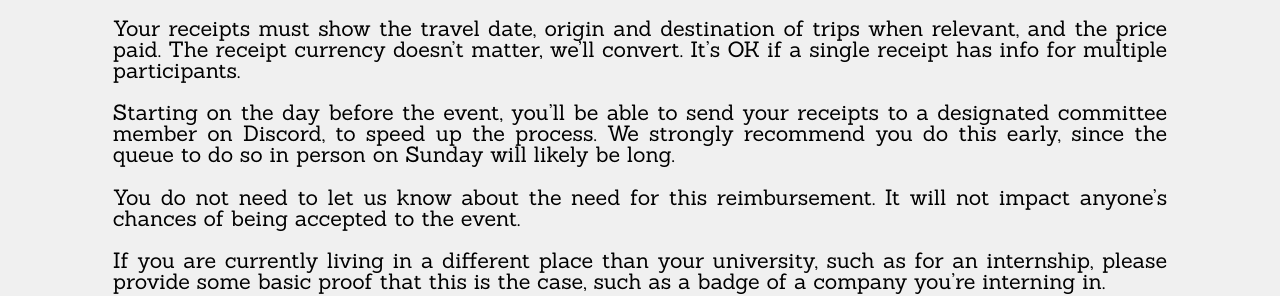
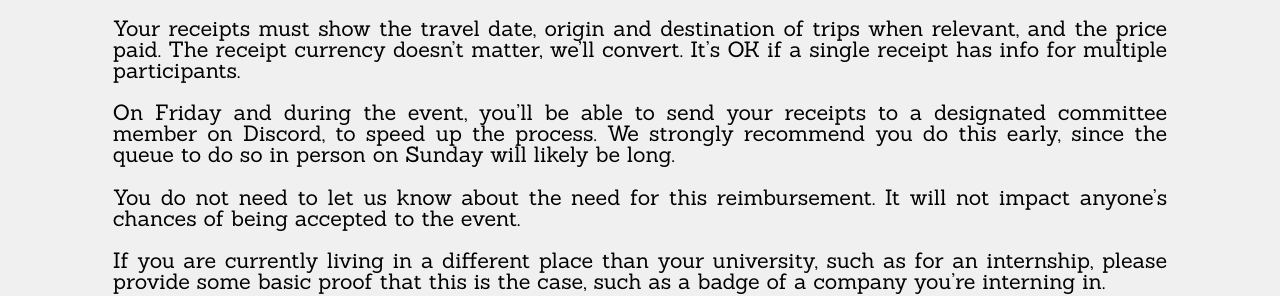
Before and after one commit to LauzHack/LauzHack.github.io, a Jekyll site: the page built from policies.md, in a window 1280 px wide. Shown: the part 1568-1864 px from the top of the page. Built offline with Jekyll 4.4.1, drawn with Linux system fonts in a browser that asks for light colours.

Commit message:
Clarify reimbursement policy timing

```diff
--- a/policies.md
+++ b/policies.md
@@ -57,7 +57,7 @@ this counts as travel. Similarly, if you must stay at a hotel from Sunday to Mon
 Your receipts must show the travel date, origin and destination of trips when relevant, and the price paid.
 The receipt currency doesn't matter, we'll convert. It's OK if a single receipt has info for multiple participants.
 
-Starting on the day before the event, you'll be able to send your receipts to a designated committee member on Discord,
+On Friday and during the event, you'll be able to send your receipts to a designated committee member on Discord,
 to speed up the process. We strongly recommend you do this early, since the queue to do so in person on Sunday will likely be long.
 
 You do not need to let us know about the need for this reimbursement. It will not impact anyone's chances of being accepted to the event.
```
